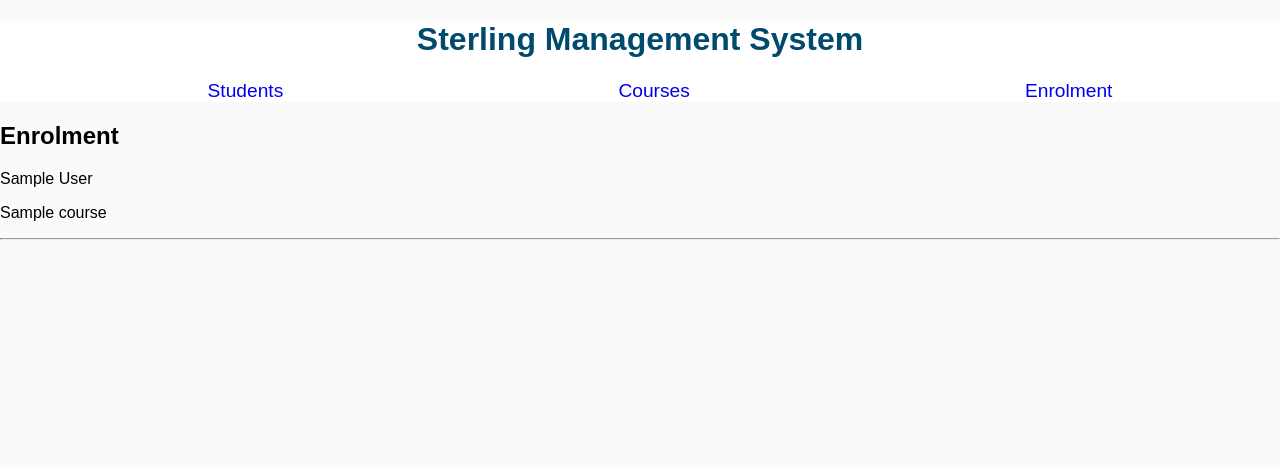
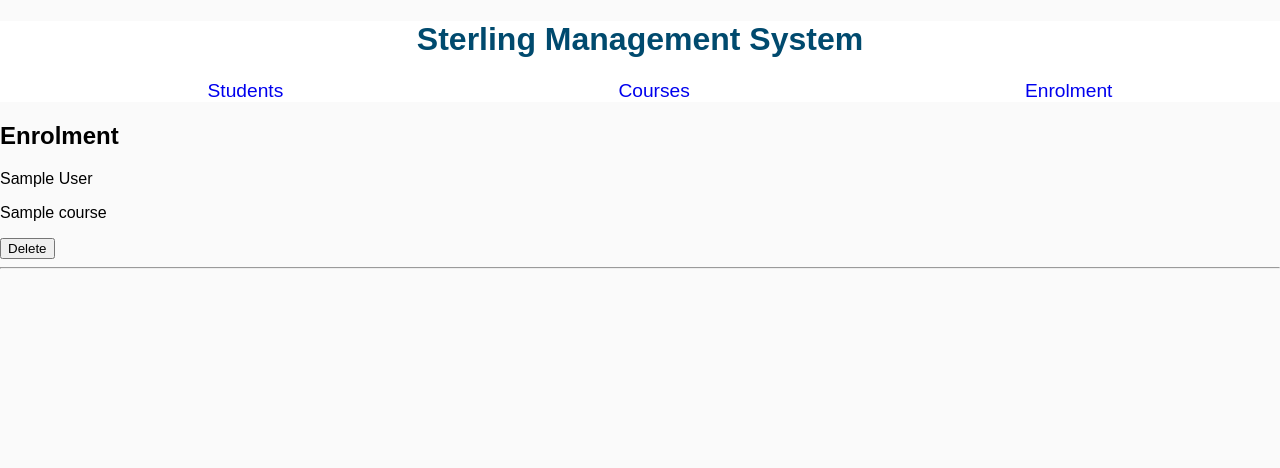
Before and after one commit to sarahclarke-skc/school_management_web_app, a Flask app: page /student_courses in a window 1280 px wide. Shown: the top 468 px of the page. Run offline with Flask 2, Linux system fonts and the light colour scheme; a database or web service that is not in the repository returns one stand-in record (values such as "Sample title"); some libraries are stand-ins or nearby versions.

Commit message:
Delete student_course added and working

```diff
--- a/school_start_point/templates/courses/index.html
+++ b/school_start_point/templates/courses/index.html
@@ -29,7 +29,7 @@
                         <span>Delete</span>
                       </button>
                 </form>
-              </div>
+            </div>
         <br>
         {% endfor %}
     </tr>
--- a/school_start_point/templates/student_courses/index.html
+++ b/school_start_point/templates/student_courses/index.html
@@ -8,8 +8,19 @@
        {{student_course.student.first_name}}  {{student_course.student.last_name}}
    </p>
    <p>{{student_course.course.name}} </p>
-   <hr>
 
+<div class="buttons">
+
+<form class="delete" action="/student_courses/{{student_course.id}}/delete" method="POST">
+    <button class="delete">
+        <span class="mdi mdi-delete mdi-24px"></span>
+        <span class="mdi mdi-delete-empty mdi-24px"></span>
+        <span>Delete</span>
+    </button>
+    </form>
+</div>
+
+<hr>
    <!-- <a href="/student_courses{{student_course.id}}/edit">Edit enrolment</a> -->
 
 {% endfor %}
```
